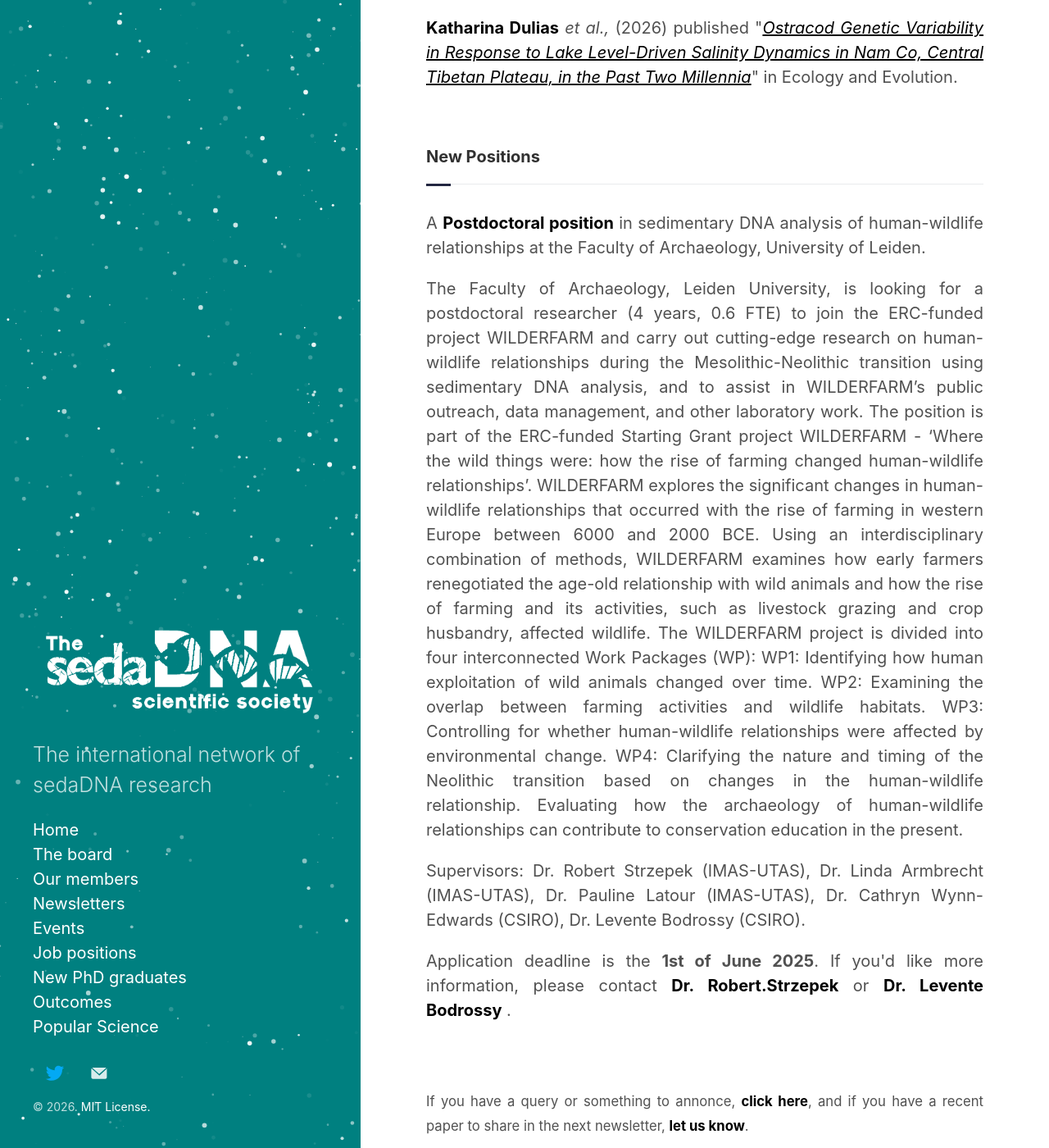
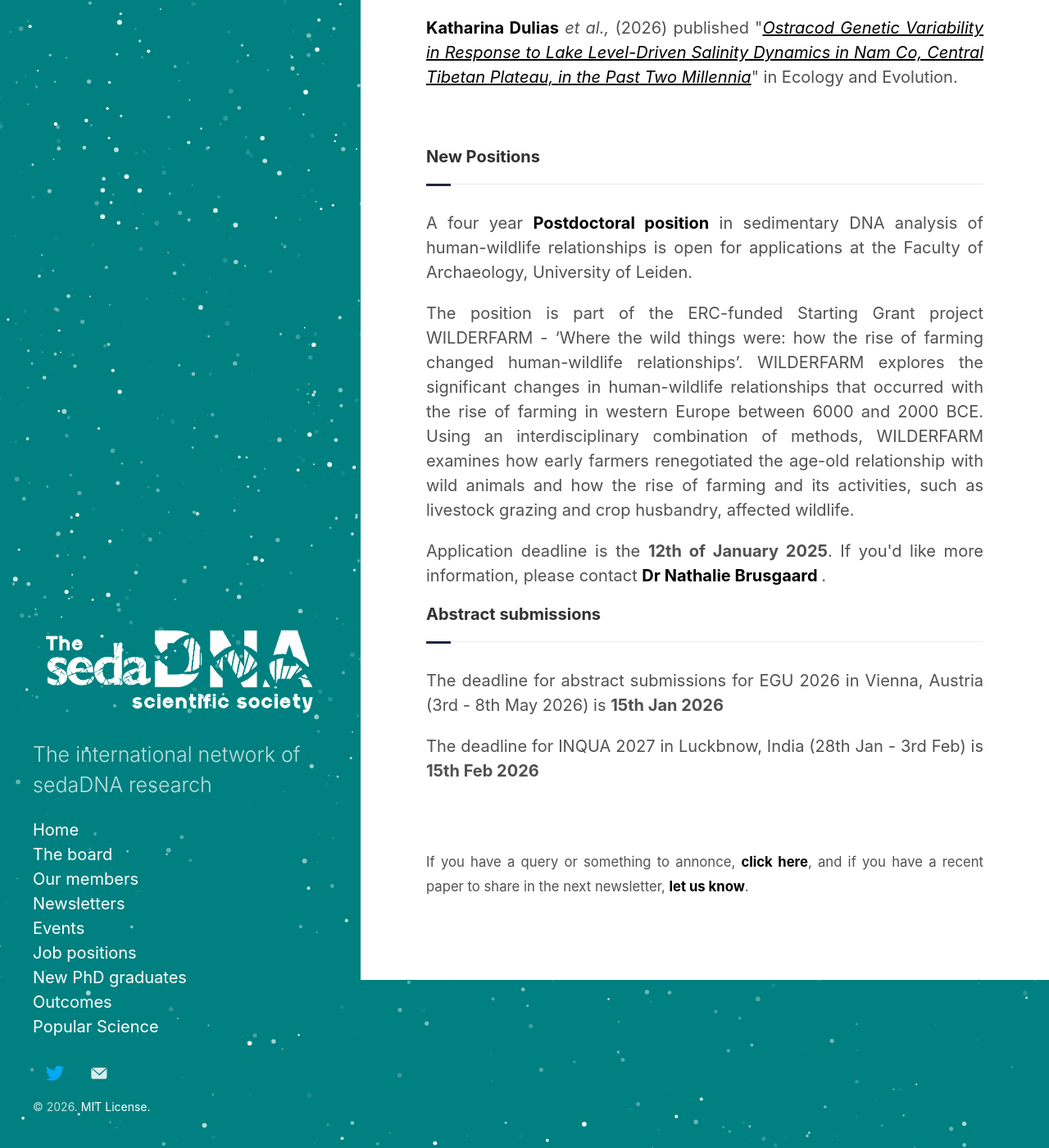
Before and after one commit to sedadna/sedadna.github.io, a Jekyll site: the page built from category/news/26-01.md, in a window 1280 px wide and 1400 px high, scrolled down 1183 px. Shown: the whole window at 82% size. Built offline with Jekyll 4.4.1, drawn with Linux system fonts in a browser that asks for light colours; some of the changed text lies outside the part shown.

Commit message:
Added job and conferences
Corrected typos and improved clarity in the newsletter content.

```diff
--- a/category/news/26-01.md
+++ b/category/news/26-01.md
@@ -10,7 +10,7 @@ title: January 2026 Newsletter
 <div class="intro">
 <p> Hello sedaDNA enthusiasts,</p>
 
-<p align="justify">Welcome to the first newsletter of 2026! We hope that you have had a nice holiday break are feeling rested ready to take on the new year. Over this holiday period, five papers were published. There is one postdoc job open and abstract submissions are open for EGU 2026 and Inqua 2027.</p>
+<p align="justify">Welcome to the first newsletter of 2026! We hope that you have had a nice holiday break and are feeling rested and ready to take on the new year. Over December, five papers were published. There is one postdoc job opening and abstract submissions are open for EGU 2026 and Inqua 2027.</p>
 
 
 <p>Wishing you a great month of January,</p>
@@ -43,21 +43,20 @@ title: January 2026 Newsletter
 <div class="intro">
 <h4 class="section-title underline">New Positions</h4>
 
-<p align="justify">A <a href="https://careers.universiteitleiden.nl/job/Postdoctoral-researcher-in-sedimentary-DNA-analysis-of-human-wildlife-relationships/16228-en_US"><b>Postdoctoral position</b></a> in sedimentary DNA analysis of human-wildlife relationships at the Faculty of Archaeology, University of Leiden. </p>
-<p align="justify">The Faculty of Archaeology, Leiden University, is looking for a postdoctoral researcher (4 years, 0.6 FTE) to join the ERC-funded project WILDERFARM and carry out cutting-edge research on human-wildlife relationships during the Mesolithic-Neolithic transition using sedimentary DNA analysis, and to assist in WILDERFARM’s public outreach, data management, and other laboratory work.
+<p align="justify">A four year <a href="https://careers.universiteitleiden.nl/job/Postdoctoral-researcher-in-sedimentary-DNA-analysis-of-human-wildlife-relationships/16228-en_US"><b>Postdoctoral position</b></a> in sedimentary DNA analysis of human-wildlife relationships is open for applications at the Faculty of Archaeology, University of Leiden. </p>
+<p align="justify">
 The position is part of the ERC-funded Starting Grant project WILDERFARM - ‘Where the wild things were: how the rise of farming changed human-wildlife relationships’. WILDERFARM explores the significant changes in human-wildlife relationships that occurred with the rise of farming in western Europe between 6000 and 2000 BCE. Using an interdisciplinary combination of methods, WILDERFARM examines how early farmers renegotiated the age-old relationship with wild animals and how the rise of farming and its activities, such as livestock grazing and crop husbandry, affected wildlife.
-The WILDERFARM project is divided into four interconnected Work Packages (WP):
-WP1: Identifying how human exploitation of wild animals changed over time.
-WP2: Examining the overlap between farming activities and wildlife habitats.
-WP3: Controlling for whether human-wildlife relationships were affected by environmental change.
-WP4: Clarifying the nature and timing of the Neolithic transition based on changes in the human-wildlife relationship. Evaluating how the archaeology of human-wildlife relationships can contribute to conservation education in the present.</p>
+</p>
+<p align="justify">Application deadline is the <b>12th of January 2025</b>. If you'd like more information, please contact <a href="mailto:n.o.brusgaard@arch.leidenuniv.nl"><b>Dr Nathalie Brusgaard </b></a>.</p>
 
-<p align="justify">Supervisors: Dr. Robert Strzepek (IMAS-UTAS), Dr. Linda Armbrecht (IMAS-UTAS), Dr. Pauline Latour (IMAS-UTAS), Dr. Cathryn Wynn-Edwards (CSIRO), Dr. Levente Bodrossy (CSIRO).</p>
-<p align="justify">Application deadline is the <b>1st of June 2025</b>. If you'd like more information, please contact <a href="mailto:Robert.Strzepek@utas.edu.au"><b>Dr. Robert.Strzepek</b></a> or <a href="mailto:lev.bodrossy@csiro.au"><b>Dr. Levente Bodrossy</b></a> .</p>
+<div class="intro">
+<h4 class="section-title underline">Abstract submissions</h4>
 
+<p align="justify">
+The deadline for abstract submissions for EGU 2026 in Vienna, Austria (3rd - 8th May 2026) is <b>15th Jan 2026</b></p>
 
-
-
+<p align="justify">
+ The deadline for INQUA 2027 in Luckbnow, India (28th Jan - 3rd Feb) is <b>15th Feb 2026</b></p>
 <br>
 <br>
 
```
